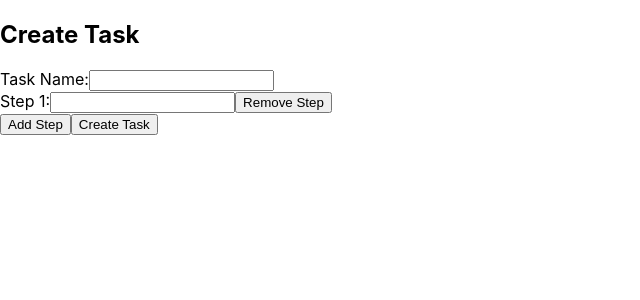
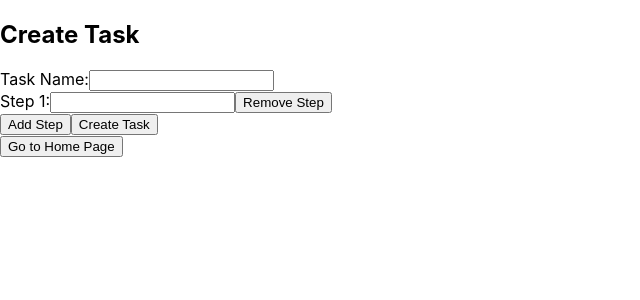
Before and after one commit to DanielWerner07/Task-Management-App, a React (Create React App) app: page /create-task in a window 1280 px wide. Shown: the top 300 px of the page, without its empty margins (0-640 px from the left). Built offline with nearby package versions, Linux system fonts and the light colour scheme.

Commit message:
Update CreateTask.js

```diff
--- a/src/CreateTask.js
+++ b/src/CreateTask.js
@@ -65,6 +65,7 @@ const CreateTask = () => {
         <button type="button" onClick={addStep}>Add Step</button>
         <button type="submit">Create Task</button>
       </form>
+      <button onClick={() => navigate('/home')}>Go to Home Page</button>
       {error && <p style={{ color: 'red' }}>{error}</p>}
     </div>
   );
```
